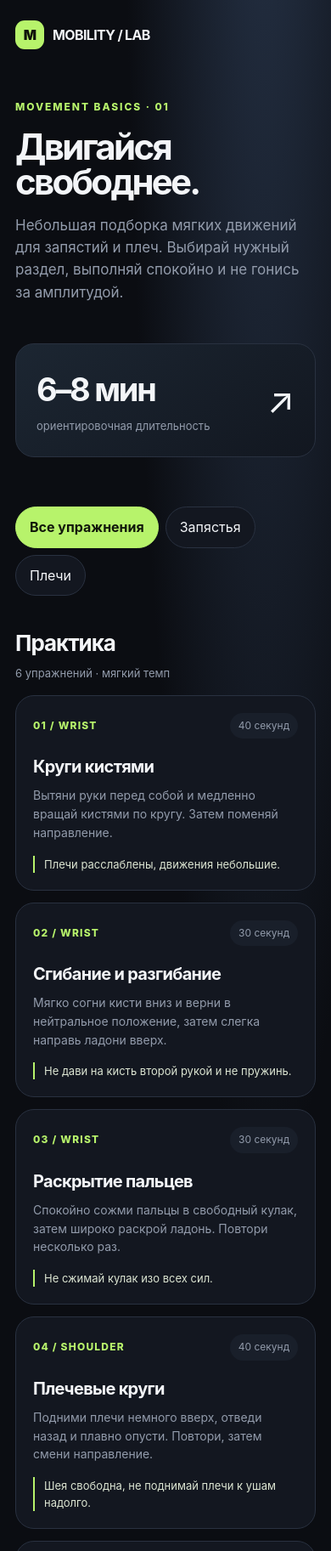
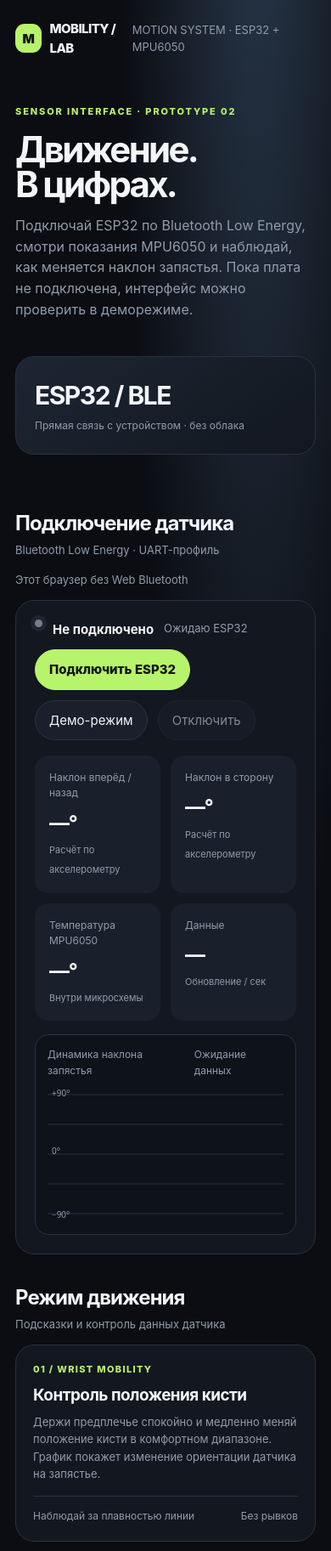
Before and after one commit to tihonbest/Test, a plain HTML site: page index.html in a window 390 px wide. Shown: the top 1825 px of the page at 85% size. Drawn offline with Linux system fonts and the light colour scheme.

Commit message:
Add ESP32 BLE sensor dashboard and motion monitor

```diff
--- a/index.html
+++ b/index.html
@@ -1,63 +1,83 @@
 <!doctype html>
 <html lang="ru">
 <head>
-<meta charset="utf-8">
-<meta name="viewport" content="width=device-width,initial-scale=1">
-<meta name="theme-color" content="#0b0d12">
-<meta name="description" content="Спокойная короткая разминка для подвижности запястий и плеч.">
-<title>Мобилити — запястья и плечи</title>
+<meta charset="utf-8"><meta name="viewport" content="width=device-width,initial-scale=1">
+<meta name="theme-color" content="#0b0d12"><meta name="description" content="Интерактивная лаборатория движений с ESP32 и MPU6050.">
+<title>Mobility Lab — ESP32 Motion</title>
 <style>
-:root{color-scheme:dark;--bg:#0b0d12;--panel:#131720;--panel2:#191f2a;--line:#293140;--text:#f3f5f8;--muted:#929bab;--accent:#b7f36b;--blue:#83b8ff;--radius:22px}
-*{box-sizing:border-box}html{scroll-behavior:smooth}body{margin:0;background:radial-gradient(ellipse at 80% -15%,#273449 0,transparent 38%),var(--bg);color:var(--text);font:16px/1.55 Inter,ui-sans-serif,system-ui,-apple-system,"Segoe UI",sans-serif}
-button{font:inherit}.wrap{width:min(1120px,calc(100% - 36px));margin:auto}
-header{display:flex;justify-content:space-between;align-items:center;padding:24px 0}.brand{display:flex;align-items:center;gap:10px;font-weight:750;letter-spacing:-.04em}.mark{width:34px;height:34px;border-radius:11px;background:var(--accent);color:#10140b;display:grid;place-items:center;font-weight:900}.topnote{color:var(--muted);font-size:13px}
-.hero{padding:56px 0 38px;display:grid;grid-template-columns:1.3fr .7fr;gap:30px;align-items:end}.eyebrow{color:var(--accent);font-size:12px;font-weight:800;letter-spacing:.16em;text-transform:uppercase}.hero h1{font-size:clamp(42px,7vw,76px);line-height:.99;letter-spacing:-.065em;margin:16px 0}.hero p{color:var(--muted);max-width:600px;font-size:17px}.hero-card{background:linear-gradient(145deg,#1c2632,#121720);border:1px solid var(--line);border-radius:var(--radius);padding:24px}.hero-card strong{display:block;font-size:38px;letter-spacing:-.06em}.hero-card span{color:var(--muted);font-size:13px}
-.tabs{display:flex;gap:8px;flex-wrap:wrap;margin:20px 0}.tab,.action{border:1px solid var(--line);background:var(--panel);color:var(--text);padding:11px 16px;border-radius:999px;cursor:pointer;transition:.2s}.tab[aria-pressed=true]{background:var(--accent);color:#11170b;border-color:var(--accent);font-weight:750}.tab:hover,.action:hover{border-color:var(--accent)}
-.section-head{display:flex;justify-content:space-between;align-items:end;gap:20px;margin:36px 0 16px}.section-head h2{margin:0;font-size:26px;letter-spacing:-.04em}.section-head p{margin:4px 0 0;color:var(--muted);font-size:13px}
-.grid{display:grid;grid-template-columns:repeat(2,minmax(0,1fr));gap:14px}.card{background:var(--panel);border:1px solid var(--line);border-radius:var(--radius);padding:20px;display:flex;flex-direction:column;min-height:220px}.card-top{display:flex;justify-content:space-between;gap:12px;align-items:center}.num{color:var(--accent);font-size:12px;font-weight:800;letter-spacing:.1em}.duration{color:var(--muted);font-size:12px;background:var(--panel2);padding:6px 10px;border-radius:99px}.card h3{font-size:20px;letter-spacing:-.035em;margin:18px 0 7px}.card p{color:var(--muted);font-size:14px;margin:0 0 16px}.cue{border-left:2px solid var(--accent);padding-left:11px;font-size:13px;color:#dce5d2;margin-top:auto}
-.controls{display:flex;gap:10px;align-items:center;flex-wrap:wrap;margin:24px 0}.primary{background:var(--accent);color:#11170b;border:0;font-weight:800}.timer{margin-left:auto;display:flex;align-items:center;gap:12px;background:var(--panel);border:1px solid var(--line);padding:10px 14px;border-radius:14px}.timer strong{font-variant-numeric:tabular-nums;font-size:22px;min-width:64px}.timer small{color:var(--muted)}
-.progress{height:5px;background:var(--line);border-radius:9px;overflow:hidden;margin:10px 0 0}.progress div{height:100%;width:0;background:var(--accent);transition:width .25s}
-.notice{margin:34px 0 50px;padding:20px 22px;border-radius:18px;background:#211d17;border:1px solid #4b3c27;color:#e8d8b9;font-size:13px}.notice b{color:#ffe8b4}footer{border-top:1px solid var(--line);padding:22px 0 36px;color:var(--muted);font-size:12px;display:flex;justify-content:space-between;gap:15px}
-.hidden{display:none!important}
-@media(max-width:720px){.hero{grid-template-columns:1fr;padding-top:35px}.hero-card{display:flex;justify-content:space-between;align-items:center}.grid{grid-template-columns:1fr}.section-head{align-items:start;flex-direction:column}.timer{margin-left:0;width:100%;justify-content:space-between}.topnote{display:none}footer{flex-direction:column}}
-@media(prefers-reduced-motion:reduce){*,*:before,*:after{scroll-behavior:auto!important;transition:none!important}}
-</style>
-</head>
-<body>
-<div class="wrap">
-<header><div class="brand"><div class="mark">M</div> MOBILITY / LAB</div><div class="topnote">Короткая практика движения · без оборудования</div></header>
+:root{color-scheme:dark;--bg:#0b0d12;--panel:#131720;--panel2:#1a202b;--line:#293140;--text:#f3f5f8;--muted:#929bab;--accent:#b7f36b;--blue:#83b8ff;--red:#ff8c8c;--r:22px}
+*{box-sizing:border-box}body{margin:0;background:radial-gradient(ellipse at 78% -12%,#29394c 0,transparent 38%),var(--bg);color:var(--text);font:15px/1.55 Inter,system-ui,-apple-system,"Segoe UI",sans-serif}button{font:inherit;cursor:pointer}.wrap{width:min(1120px,calc(100% - 36px));margin:auto}
+header{display:flex;justify-content:space-between;align-items:center;padding:22px 0}.brand{display:flex;align-items:center;gap:10px;font-weight:800;letter-spacing:-.04em}.mark{width:34px;height:34px;border-radius:11px;background:var(--accent);color:#10140b;display:grid;place-items:center;font-weight:900}.muted,.topnote{color:var(--muted);font-size:13px}
+.hero{padding:48px 0 30px;display:grid;grid-template-columns:1.3fr .7fr;gap:26px;align-items:end}.eyebrow{color:var(--accent);font-size:11px;font-weight:850;letter-spacing:.17em;text-transform:uppercase}.hero h1{font-size:clamp(42px,7vw,72px);line-height:.98;letter-spacing:-.065em;margin:15px 0}.hero p{color:var(--muted);max-width:620px;font-size:16px}.hero-aside,.panel,.card{background:var(--panel);border:1px solid var(--line);border-radius:var(--r)}.hero-aside{padding:22px;background:linear-gradient(145deg,#1c2632,#121720)}.hero-aside strong{display:block;font-size:30px;letter-spacing:-.05em}.hero-aside span{color:var(--muted);font-size:12px}
+.section-head{display:flex;justify-content:space-between;align-items:end;gap:15px;margin:32px 0 14px}.section-head h2{margin:0;font-size:24px;letter-spacing:-.04em}.section-head p{margin:3px 0 0;color:var(--muted);font-size:13px}
+.panel{padding:22px}.connection{display:flex;align-items:center;gap:12px;flex-wrap:wrap}.dot{width:9px;height:9px;border-radius:50%;background:#747e8d;box-shadow:0 0 0 5px #747e8d20}.dot.on{background:var(--accent);box-shadow:0 0 0 5px #b7f36b20}.status{font-weight:700}.push{margin-left:auto}.btn{border:1px solid var(--line);background:var(--panel2);color:var(--text);padding:11px 16px;border-radius:999px;transition:.2s}.btn:hover{border-color:var(--accent)}.btn.primary{background:var(--accent);color:#11170b;border-color:var(--accent);font-weight:800}.btn:disabled{opacity:.5;cursor:not-allowed}
+.metrics{display:grid;grid-template-columns:repeat(4,1fr);gap:12px;margin-top:18px}.metric{background:var(--panel2);padding:17px;border-radius:16px;min-width:0}.metric label{display:block;color:var(--muted);font-size:12px}.metric strong{display:block;font-size:clamp(24px,4vw,36px);letter-spacing:-.05em;font-variant-numeric:tabular-nums;margin-top:7px}.metric small{color:var(--muted);font-size:11px}
+.chartbox{margin-top:16px;background:#0e1219;border:1px solid var(--line);border-radius:16px;padding:14px}.charthead{display:flex;justify-content:space-between;gap:10px;color:var(--muted);font-size:12px;margin-bottom:8px}canvas{display:block;width:100%;height:160px}
+.grid{display:grid;grid-template-columns:1fr 1fr;gap:14px}.card{padding:20px}.card h3{margin:7px 0;font-size:19px;letter-spacing:-.03em}.card p{margin:0;color:var(--muted);font-size:13px}.tag{font-size:11px;color:var(--accent);letter-spacing:.12em;font-weight:800}.routine{display:flex;justify-content:space-between;gap:12px;align-items:center;margin-top:16px;padding-top:14px;border-top:1px solid var(--line)}.routine span{font-size:12px;color:var(--muted)}
+.notice{margin:24px 0 42px;padding:18px 20px;border-radius:18px;background:#211d17;border:1px solid #4b3c27;color:#e8d8b9;font-size:12px}.notice b{color:#ffe8b4}footer{border-top:1px solid var(--line);padding:22px 0 34px;color:var(--muted);font-size:12px;display:flex;justify-content:space-between;gap:12px}
+@media(max-width:720px){.hero{grid-template-columns:1fr;padding-top:32px}.metrics{grid-template-columns:repeat(2,1fr)}.grid{grid-template-columns:1fr}.section-head{align-items:start;flex-direction:column}.push{margin-left:0}.connection{align-items:flex-start}footer{flex-direction:column}}
+@media(prefers-reduced-motion:reduce){*{scroll-behavior:auto!important;transition:none!important}}
+</style></head>
+<body><div class="wrap">
+<header><div class="brand"><div class="mark">M</div>MOBILITY / LAB</div><div class="topnote">MOTION SYSTEM · ESP32 + MPU6050</div></header>
 <main>
-<section class="hero">
-<div><div class="eyebrow">Movement basics · 01</div><h1>Двигайся<br>свободнее.</h1><p>Небольшая подборка мягких движений для запястий и плеч. Выбирай нужный раздел, выполняй спокойно и не гонись за амплитудой.</p></div>
-<div class="hero-card"><div><strong>6–8 мин</strong><span>ориентировочная длительность</span></div><div aria-hidden="true" style="font-size:42px">↗</div></div>
+<section class="hero"><div><div class="eyebrow">Sensor interface · prototype 02</div><h1>Движение.<br>В цифрах.</h1><p>Подключай ESP32 по Bluetooth Low Energy, смотри показания MPU6050 и наблюдай, как меняется наклон запястья. Пока плата не подключена, интерфейс можно проверить в деморежиме.</p></div><div class="hero-aside"><strong>ESP32 / BLE</strong><span>Прямая связь с устройством · без облака</span></div></section>
+
+<div class="section-head"><div><h2>Подключение датчика</h2><p>Bluetooth Low Energy · UART-профиль</p></div><div class="topnote" id="browserSupport">Проверка браузера…</div></div>
+<section class="panel">
+ <div class="connection"><span class="dot" id="dot"></span><span class="status" id="connectionStatus">Не подключено</span><span class="muted" id="deviceName">Ожидаю ESP32</span><button class="btn primary push" id="connectBtn">Подключить ESP32</button><button class="btn" id="demoBtn">Демо-режим</button><button class="btn" id="disconnectBtn" disabled>Отключить</button></div>
+ <div class="metrics">
+  <div class="metric"><label>Наклон вперёд / назад</label><strong id="pitch">—°</strong><small>Расчёт по акселерометру</small></div>
+  <div class="metric"><label>Наклон в сторону</label><strong id="roll">—°</strong><small>Расчёт по акселерометру</small></div>
+  <div class="metric"><label>Температура MPU6050</label><strong id="temp">—°</strong><small>Внутри микросхемы</small></div>
+  <div class="metric"><label>Данные</label><strong id="rate">—</strong><small>Обновление / сек</small></div>
+ </div>
+ <div class="chartbox"><div class="charthead"><span>Динамика наклона запястья</span><span id="chartHint">Ожидание данных</span></div><canvas id="chart" aria-label="График угла наклона"></canvas></div>
 </section>
-<div class="tabs" role="group" aria-label="Выбор комплекса">
-<button class="tab" data-filter="all" aria-pressed="true">Все упражнения</button>
-<button class="tab" data-filter="wrist" aria-pressed="false">Запястья</button>
-<button class="tab" data-filter="shoulder" aria-pressed="false">Плечи</button>
-</div>
-<div class="section-head"><div><h2>Практика</h2><p id="count">6 упражнений · мягкий темп</p></div><span class="topnote">Без боли · без рывков</span></div>
-<section class="grid" id="cards" aria-live="polite">
-<article class="card" data-kind="wrist"><div class="card-top"><span class="num">01 / WRIST</span><span class="duration">40 секунд</span></div><h3>Круги кистями</h3><p>Вытяни руки перед собой и медленно вращай кистями по кругу. Затем поменяй направление.</p><div class="cue">Плечи расслаблены, движения небольшие.</div></article>
-<article class="card" data-kind="wrist"><div class="card-top"><span class="num">02 / WRIST</span><span class="duration">30 секунд</span></div><h3>Сгибание и разгибание</h3><p>Мягко согни кисти вниз и верни в нейтральное положение, затем слегка направь ладони вверх.</p><div class="cue">Не дави на кисть второй рукой и не пружинь.</div></article>
-<article class="card" data-kind="wrist"><div class="card-top"><span class="num">03 / WRIST</span><span class="duration">30 секунд</span></div><h3>Раскрытие пальцев</h3><p>Спокойно сожми пальцы в свободный кулак, затем широко раскрой ладонь. Повтори несколько раз.</p><div class="cue">Не сжимай кулак изо всех сил.</div></article>
-<article class="card" data-kind="shoulder"><div class="card-top"><span class="num">04 / SHOULDER</span><span class="duration">40 секунд</span></div><h3>Плечевые круги</h3><p>Подними плечи немного вверх, отведи назад и плавно опусти. Повтори, затем смени направление.</p><div class="cue">Шея свободна, не поднимай плечи к ушам надолго.</div></article>
-<article class="card" data-kind="shoulder"><div class="card-top"><span class="num">05 / SHOULDER</span><span class="duration">40 секунд</span></div><h3>Сведение лопаток</h3><p>Опусти руки вдоль тела. Мягко направь лопатки друг к другу, задержись на пару секунд и расслабься.</p><div class="cue">Не прогибай поясницу и не напрягай шею.</div></article>
-<article class="card" data-kind="shoulder"><div class="card-top"><span class="num">06 / SHOULDER</span><span class="duration">40 секунд</span></div><h3>Скольжение руками по стене</h3><p>Встань лицом к стене, поставь ладони на неё и плавно скользи руками вверх только в комфортном диапазоне.</p><div class="cue">Не пытайся поднять руки выше, чем комфортно.</div></article>
+
+<div class="section-head"><div><h2>Режим движения</h2><p>Подсказки и контроль данных датчика</p></div></div>
+<section class="grid">
+ <article class="card"><div class="tag">01 / WRIST MOBILITY</div><h3>Контроль положения кисти</h3><p>Держи предплечье спокойно и медленно меняй положение кисти в комфортном диапазоне. График покажет изменение ориентации датчика на запястье.</p><div class="routine"><span>Наблюдай за плавностью линии</span><span>Без рывков</span></div></article>
+ <article class="card"><div class="tag">02 / SHOULDER · EXTERNAL ROTATION</div><h3>Наружная ротация плеча</h3><p>Это название движения, а не измерение плечевого сустава: один MPU6050 на запястье показывает ориентацию самой платы. Для оценки движения плеча понадобится дополнительный датчик и корректная методика.</p><div class="routine"><span>Только комфортная амплитуда</span><span>Не через боль</span></div></article>
 </section>
-<div class="controls"><button class="action primary" id="start">Запустить таймер · 1 минута</button><button class="action" id="reset">Сбросить</button><div class="timer" role="status" aria-live="polite"><div><small>Таймер</small><br><strong id="clock">01:00</strong></div><small id="timerState">Готов к старту</small></div></div>
-<div class="progress" aria-label="Прогресс таймера"><div id="bar"></div></div>
-<aside class="notice"><b>Важно.</b> Это общая разминка, а не лечение и не программа реабилитации после травмы. Двигайся в комфортном диапазоне, без рывков и усилия через боль. Если появляется боль, онемение, слабость или дискомфорт усиливается — прекрати упражнение и обсуди это со взрослым и медицинским специалистом. При недавней травме или ограничениях врача сначала уточни, какие движения допустимы.</aside>
+<aside class="notice"><b>Важно о точности.</b> MPU6050 измеряет ускорение и угловую скорость, а не абсолютный угол сустава. Здесь наклон вычисляется приблизительно по акселерометру; при движении и вращении показания могут искажаться. Температура — внутренняя температура микросхемы, не температура тела или воздуха. Сайт не оценивает состояние здоровья и не заменяет рекомендации специалиста. Прекрати движение при боли или онемении.</aside>
 </main>
-<footer><span>MOBILITY / LAB — личная страница практики</span><span>Сделано для спокойного движения.</span></footer>
+<footer><span>MOBILITY / LAB · ESP32 + MPU6050</span><span>BLE data stays between your board and this page.</span></footer>
 </div>
 <script>
-const tabs=[...document.querySelectorAll('.tab')],cards=[...document.querySelectorAll('.card')],count=document.getElementById('count');
-tabs.forEach(tab=>tab.addEventListener('click',()=>{const f=tab.dataset.filter;tabs.forEach(t=>t.setAttribute('aria-pressed',String(t===tab)));let n=0;cards.forEach(c=>{const show=f==='all'||c.dataset.kind===f;c.classList.toggle('hidden',!show);if(show)n++});count.textContent=n+' упражнений · мягкий темп'}));
-let remaining=60,interval=null;const clock=document.getElementById('clock'),state=document.getElementById('timerState'),bar=document.getElementById('bar'),start=document.getElementById('start');
-function render(){clock.textContent=String(Math.floor(remaining/60)).padStart(2,'0')+':'+String(remaining%60).padStart(2,'0');bar.style.width=((60-remaining)/60*100)+'%'}
-start.addEventListener('click',()=>{if(interval){clearInterval(interval);interval=null;start.textContent='Продолжить';state.textContent='Пауза';return}if(remaining===0)remaining=60;state.textContent='Идёт отсчёт';start.textContent='Пауза';interval=setInterval(()=>{remaining--;render();if(remaining<=0){clearInterval(interval);interval=null;state.textContent='Время вышло';start.textContent='Начать заново'}},1000)});
-document.getElementById('reset').addEventListener('click',()=>{clearInterval(interval);interval=null;remaining=60;render();state.textContent='Готов к старту';start.textContent='Запустить таймер · 1 минута'});
-render();
-</script>
-</body></html>
+/* BLE profile: Nordic UART Service UUIDs. ESP32 firmware must expose NUS TX notify.
+   Expected TX lines: JSON {"ax":0,"ay":0,"az":16384,"temp":25.0}
+   or CSV: ax,ay,az,temp (raw MPU6050 accel counts; temp in °C). */
+const SERVICE='6e400001-b5a3-f393-e0a9-e50e24dcca9e';
+const TX='6e400003-b5a3-f393-e0a9-e50e24dcca9e';
+const $=id=>document.getElementById(id);
+const connectBtn=$('connectBtn'),demoBtn=$('demoBtn'),disconnectBtn=$('disconnectBtn');
+let device=null,server=null,characteristic=null,demoTimer=null,lastTick=0,samples=[],demoPhase=0,decoder=new TextDecoder(),buffer='';
+function setStatus(text,on=false){$('connectionStatus').textContent=text;$('dot').classList.toggle('on',on)}
+function showData(d){const ax=Number(d.ax),ay=Number(d.ay),az=Number(d.az);if(![ax,ay,az].every(Number.isFinite))return;
+ const pitch=Math.atan2(-ax,Math.sqrt(ay*ay+az*az))*180/Math.PI;
+ const roll=Math.atan2(ay,az)*180/Math.PI;
+ $('pitch').textContent=pitch.toFixed(1)+'°';$('roll').textContent=roll.toFixed(1)+'°';
+ $('temp').textContent=Number.isFinite(Number(d.temp))?Number(d.temp).toFixed(1)+'°':'—°';
+ const now=performance.now();if(lastTick){const hz=1000/(now-lastTick);$('rate').textContent=hz.toFixed(1)}lastTick=now;
+ samples.push(pitch);if(samples.length>90)samples.shift();drawChart();$('chartHint').textContent='Поток данных активен';
+}
+function parseLine(line){line=line.trim();if(!line)return;try{let d;if(line[0]==='{')d=JSON.parse(line);else{const [ax,ay,az,temp]=line.split(',').map(Number);d={ax,ay,az,temp}}showData(d)}catch(e){console.warn('Bad sensor packet',line)}}
+function onValue(event){buffer+=decoder.decode(event.target.value);const lines=buffer.split(/\r?\n/);buffer=lines.pop()||'';lines.forEach(parseLine)}
+function drawChart(){const c=$('chart'),ctx=c.getContext('2d'),w=c.clientWidth,h=160,dpr=window.devicePixelRatio||1;c.width=w*dpr;c.height=h*dpr;ctx.scale(dpr,dpr);ctx.clearRect(0,0,w,h);
+ ctx.strokeStyle='#293140';ctx.lineWidth=1;for(let i=0;i<5;i++){const y=10+i*(h-20)/4;ctx.beginPath();ctx.moveTo(0,y);ctx.lineTo(w,y);ctx.stroke()}
+ ctx.fillStyle='#929bab';ctx.font='10px system-ui';ctx.fillText('+90°',5,12);ctx.fillText('0°',5,h/2);ctx.fillText('−90°',5,h-5);
+ if(samples.length<2)return;ctx.beginPath();samples.forEach((v,i)=>{const x=i/(Math.max(89,samples.length-1))*w,y=h/2-Math.max(-90,Math.min(90,v))/180*(h-20);if(i===0)ctx.moveTo(x,y);else ctx.lineTo(x,y)});ctx.strokeStyle='#b7f36b';ctx.lineWidth=2.5;ctx.lineJoin='round';ctx.stroke();
+}
+async function disconnect(){stopDemo();if(characteristic){characteristic.removeEventListener('characteristicvaluechanged',onValue);try{await characteristic.stopNotifications()}catch(e){}}if(device&&device.gatt&&device.gatt.connected)device.gatt.disconnect();device=null;server=null;characteristic=null;connectBtn.disabled=false;disconnectBtn.disabled=true;demoBtn.disabled=false;$('deviceName').textContent='Ожидаю ESP32';setStatus('Не подключено');$('chartHint').textContent='Ожидание данных'}
+function stopDemo(){if(demoTimer){clearInterval(demoTimer);demoTimer=null}}
+async function connect(){if(!navigator.bluetooth){setStatus('BLE недоступен в этом браузере');$('chartHint').textContent='Открой страницу в совместимом браузере';return}
+ try{setStatus('Поиск устройства…');device=await navigator.bluetooth.requestDevice({filters:[{services:[SERVICE]}],optionalServices:[SERVICE]});device.addEventListener('gattserverdisconnected',()=>{setStatus('Соединение потеряно');connectBtn.disabled=false;disconnectBtn.disabled=true;$('deviceName').textContent='Отключено';characteristic=null});
+ server=await device.gatt.connect();const service=await server.getPrimaryService(SERVICE);characteristic=await service.getCharacteristic(TX);await characteristic.startNotifications();characteristic.addEventListener('characteristicvaluechanged',onValue);stopDemo();connectBtn.disabled=true;disconnectBtn.disabled=false;demoBtn.disabled=true;$('deviceName').textContent=device.name||'ESP32';setStatus('Подключено',true);$('chartHint').textContent='Принимаю BLE-пакеты';
+ }catch(e){console.error(e);setStatus(e.name==='NotFoundError'?'Устройство не выбрано':'Не удалось подключиться');$('deviceName').textContent=e.message||'Проверь плату и BLE';connectBtn.disabled=false}}
+function startDemo(){if(device&&device.gatt&&device.gatt.connected)disconnect();stopDemo();demoPhase=0;lastTick=0;samples=[];setStatus('Демо-режим',true);$('deviceName').textContent='Виртуальный датчик';connectBtn.disabled=false;disconnectBtn.disabled=false;demoBtn.disabled=false;demoTimer=setInterval(()=>{demoPhase+=.12;showData({ax:Math.sin(demoPhase)*3500,ay:Math.sin(demoPhase*.7)*2200,az:16000,temp:25+Math.sin(demoPhase*.2)*.7})},120)}
+connectBtn.addEventListener('click',connect);demoBtn.addEventListener('click',startDemo);disconnectBtn.addEventListener('click',disconnect);
+$('browserSupport').textContent=navigator.bluetooth?'Web Bluetooth доступен':'Этот браузер без Web Bluetooth';
+if(!navigator.bluetooth){connectBtn.title='Safari на iPhone/iPad не поддерживает Web Bluetooth напрямую. Используй деморежим для проверки интерфейса.'}
+window.addEventListener('resize',drawChart);drawChart();
+</script></body></html>
```
